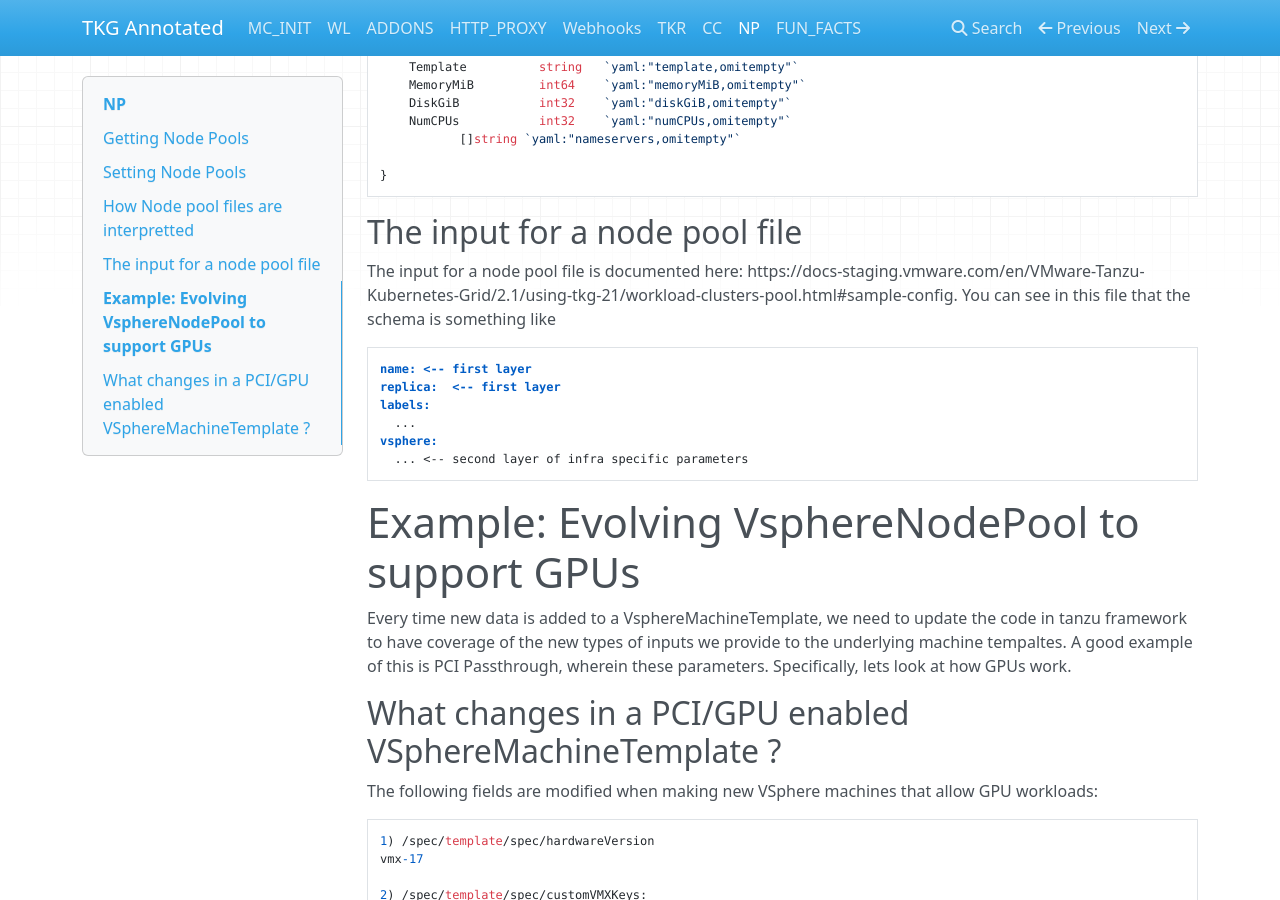
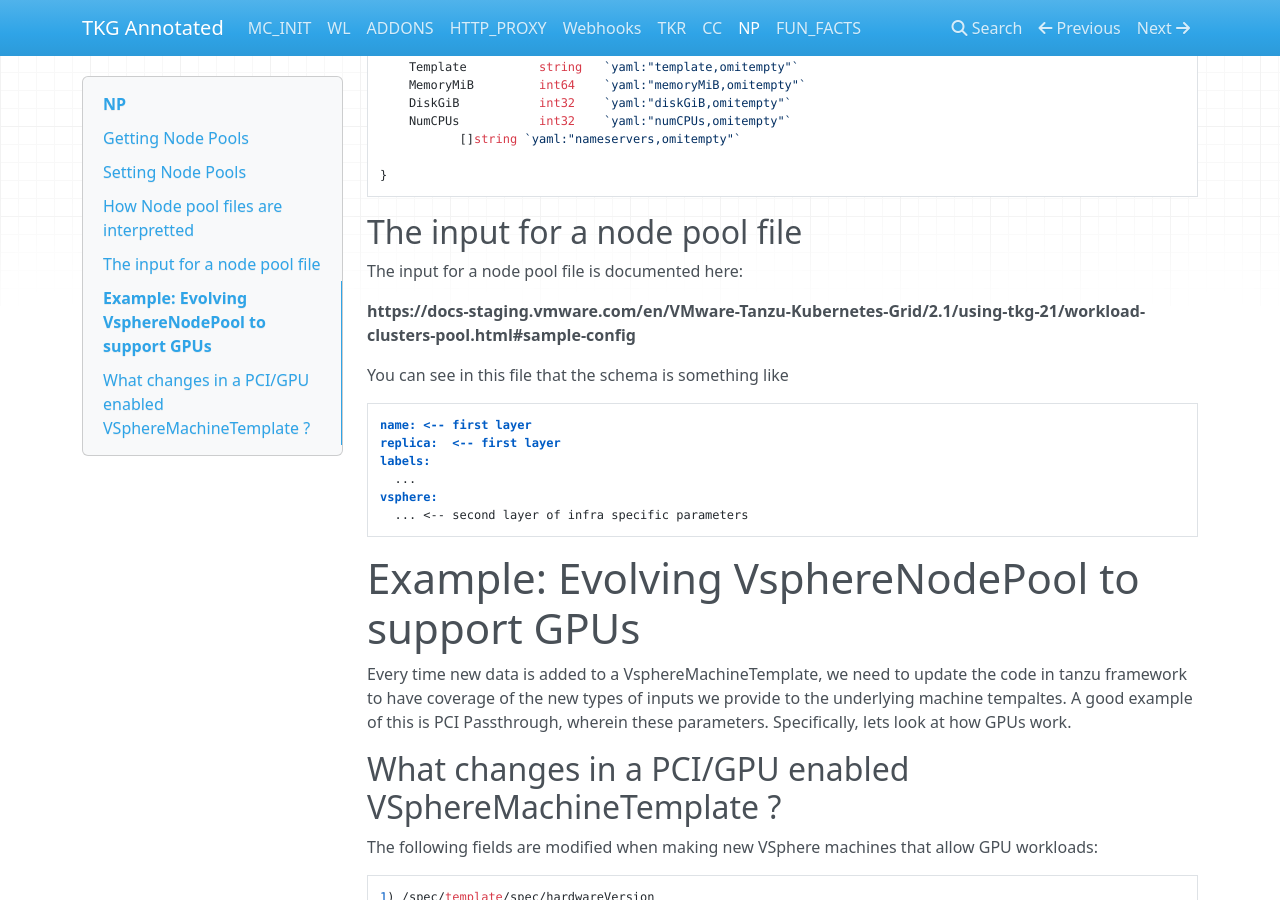
Before and after one commit to jayunit100/tanzu-install-annotated, an MkDocs documentation site: the page built from docs/z6-np.md, in a window 1280 px wide and 900 px high, scrolled down 1499 px. Built offline with MkDocs 1.6.1, drawn with Linux system fonts in a browser that asks for light colours; nearby versions of some CDN libraries.

Commit message:
Update z6-np.md

````diff
--- a/docs/z6-np.md
+++ b/docs/z6-np.md
@@ -85,7 +85,10 @@
 
 ## The input for a node pool file
 
-The input for a node pool file is documented here: https://docs-staging.vmware.com/en/VMware-Tanzu-Kubernetes-Grid/2.1/using-tkg-21/workload-clusters-pool.html#sample-config.
+The input for a node pool file is documented here:
+
+**https://docs-staging.vmware.com/en/VMware-Tanzu-Kubernetes-Grid/2.1/using-tkg-21/workload-clusters-pool.html#sample-config**
+
 You can see in this file that the schema is something like
 
 ```
````
